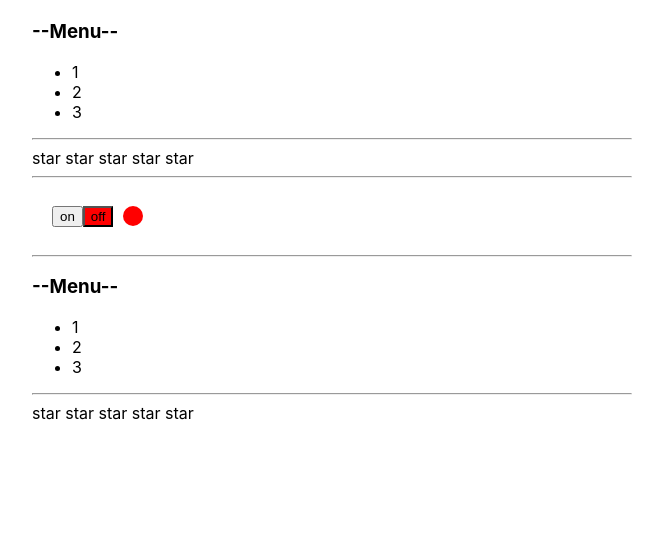
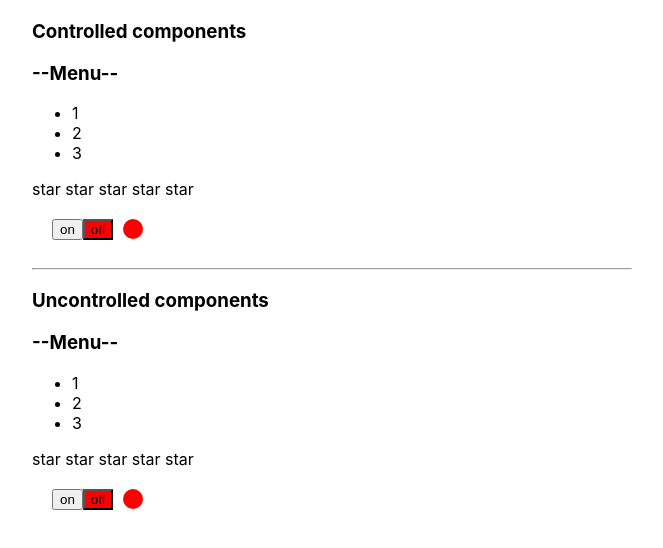
Before and after one commit to RuslanPer/react-detailed, a React (Create React App) app: page / in a window 1280 px wide. Shown: the top 548 px of the page, without its empty margins (308-971 px from the left). Built offline with nearby package versions, Linux system fonts and the light colour scheme.

Commit message:
callbacks OnOff

```diff
--- a/src/App.tsx
+++ b/src/App.tsx
@@ -5,25 +5,27 @@ import {Rating, RatingValueType} from "./components/Rating/Rating";
 import {OnOff} from "./components/OnOff/OnOff";
 import UncontrolledAccordion from "./components/UncontrolledAccordion/UncontrolledAccordion";
 import {UncontrolledRating} from "./components/UncontrolledRating/UncontrolledRating";
+import {UncontrolledOnOff} from "./components/UncontrolledOnOff/UncontrolledOnOff";
 
 function App() {
     const [ratingValue, setRatingValue] = useState<RatingValueType>(0);
-
     const [accordionCollapsed, setAccordionCollapsed] = useState<boolean>(false)
+    const [switchOn, setSwitchOn] = useState<boolean>(false)
 
     return (
         <div className="App">
+            <h3>Controlled components</h3>
             <Accordion titleValue={'--Menu--'}
                        collapsed={accordionCollapsed}
-                       onClick={setAccordionCollapsed}/>
+                       onChange={() => setAccordionCollapsed(!accordionCollapsed)}/>
+            <Rating value={ratingValue} onClick={setRatingValue}/>
+            <OnOff on={switchOn} onChange={setSwitchOn}/>
+
             <hr/>
-            <Rating value={ratingValue} onClick={setRatingValue}/>
-            <hr/>
-            <OnOff/>
-            <hr/>
+            <h3>Uncontrolled components</h3>
             <UncontrolledAccordion titleValue={'--Menu--'}/>
-            <hr/>
             <UncontrolledRating/>
+            <UncontrolledOnOff onChange={setSwitchOn}/>
         </div>
     );
 }
--- a/src/components/Accordion/Accordion.tsx
+++ b/src/components/Accordion/Accordion.tsx
@@ -3,13 +3,12 @@ import React from "react";
 type AccordionPropsType = {
     titleValue: string
     collapsed: boolean
-    onClick: (value: boolean) => void
+    onChange: () => void
 }
 
 function Accordion(props: AccordionPropsType) {
     return <div>
-        <AccordionTitle title={props.titleValue} onClick={props.onClick}
-                        collapsed={props.collapsed}/>
+        <AccordionTitle title={props.titleValue} onChange={props.onChange}/>
         { !props.collapsed && <AccordionBody /> }
     </div>
 
@@ -17,12 +16,11 @@ function Accordion(props: AccordionPropsType) {
 
 type AccordionTitlePropsType = {
     title: string
-    onClick: (value: boolean) => void
-    collapsed: boolean
+    onChange: () => void
 }
 
 function AccordionTitle(props: AccordionTitlePropsType) {
-    return <h3 onClick={() => props.onClick(!props.collapsed)}>{props.title}</h3>
+    return <h3 onClick={props.onChange}>{props.title}</h3>
 }
 
 function AccordionBody() {
--- a/src/components/OnOff/OnOff.tsx
+++ b/src/components/OnOff/OnOff.tsx
@@ -1,20 +1,22 @@
-import React, {useState} from 'react';
+import React from 'react';
 import s from './OnOff.module.css'
 
+type OnOffPropsType = {
+    on: boolean,
+    onChange: (on: boolean) => void
+}
 
-export const OnOff = () => {
-
-    let [on, setOn] = useState(false)
+export const OnOff = (props: OnOffPropsType) => {
 
     return (
         <div className={s.onOff}>
-            <button className={on ? s.on : undefined}
-                    onClick={ () => setOn(true)}>on
+            <button className={props.on ? s.on : undefined}
+                    onClick={ () => props.onChange(true)}>on
             </button>
-            <button className={!on ? s.off : undefined}
-                    onClick={() => setOn(false)}>off
+            <button className={!props.on ? s.off : undefined}
+                    onClick={() => props.onChange(false)}>off
             </button>
-            <div className={on ? s.light : s.light + ' ' + s.off}></div>
+            <div className={props.on ? s.light : s.light + ' ' + s.off}></div>
         </div>
     );
 };
--- /dev/null
+++ b/src/components/UncontrolledOnOff/UncontrolledOnOff.module.css
@@ -0,0 +1,20 @@
+.onOff{
+    display: flex;
+    padding: 20px;
+}
+
+.light {
+    margin-left: 10px;
+    width: 20px;
+    height: 20px;
+    border-radius: 50%;
+    background-color: greenyellow;
+}
+
+.on{
+    background-color: greenyellow;
+}
+
+.off{
+    background-color: red;
+}
--- /dev/null
+++ b/src/components/UncontrolledOnOff/UncontrolledOnOff.tsx
@@ -0,0 +1,33 @@
+import React, {useState} from 'react';
+import s from './UncontrolledOnOff.module.css'
+
+type UncontrolledOnOffPropsType = {
+    onChange: (on: boolean) => void
+}
+
+export const UncontrolledOnOff = (props: UncontrolledOnOffPropsType) => {
+
+    const [on, setOn] = useState(false)
+
+    const onClicked = () => {
+        setOn(true)
+        props.onChange(true)
+    }
+
+    const offClicked = () => {
+        setOn(false)
+        props.onChange(false)
+    }
+
+    return (
+        <div className={s.onOff}>
+            <button className={on ? s.on : undefined}
+                    onClick={onClicked}>on
+            </button>
+            <button className={!on ? s.off : undefined}
+                    onClick={offClicked}>off
+            </button>
+            <div className={on ? s.light : s.light + ' ' + s.off}></div>
+        </div>
+    );
+};
```
